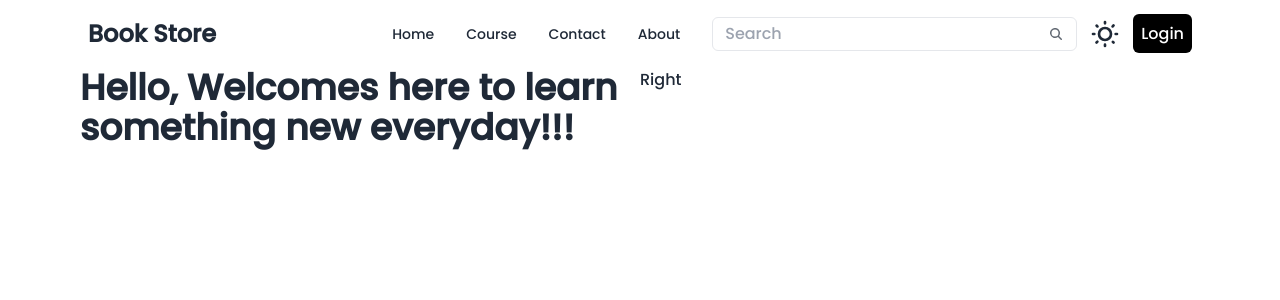
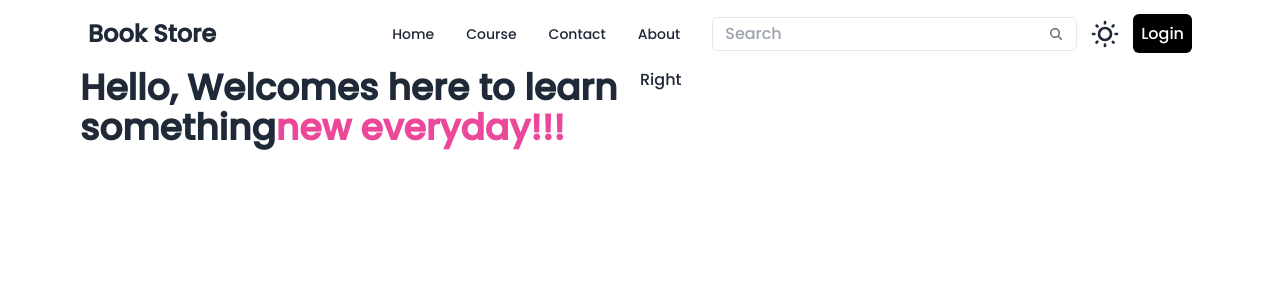
Before and after one commit to Kalmid/BookStoreApp, a React (Vite) app in the folder Frontend/: page / in a window 1280 px wide. Shown: the top 300 px of the page. Built offline with nearby package versions, Linux system fonts and the light colour scheme.

Commit message:
Update Banner file

```diff
--- a/Frontend/src/components/Banner.jsx
+++ b/Frontend/src/components/Banner.jsx
@@ -6,7 +6,8 @@ function Banner() {
             <div className="max-w-screen-2xl container mx-auto md:px-20 px-4 flex flex-col md:flex-row">
                 <div className="w-full md:w-1/2">
                     <h1 className="text-4xl font-bold">
-                        Hello, Welcomes here to learn something new everyday!!!
+                        Hello, Welcomes here to learn something{""}
+                        <span className="text-pink-500">new everyday!!!</span>
                     </h1>
                 </div>
                 <div className="w-full md:w-1/2">Right</div>
```
